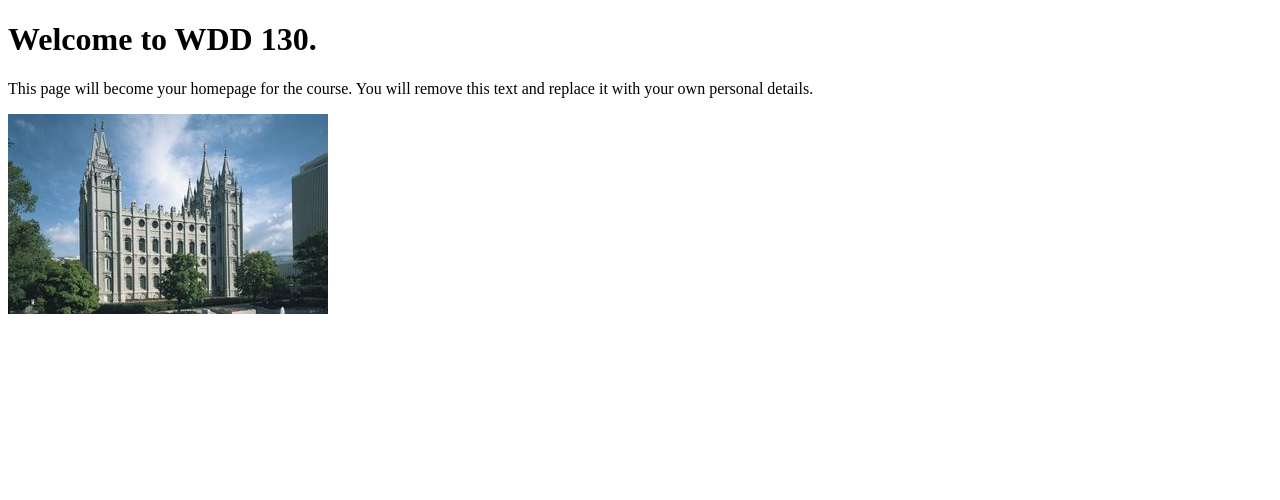
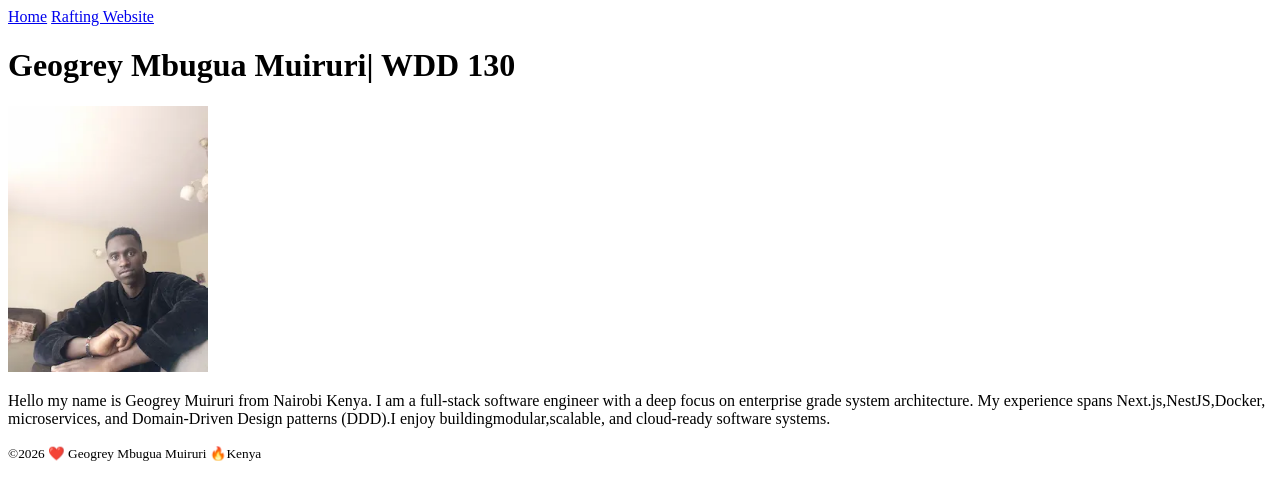
Before and after one commit to GeogreyMuiruri/wdd130, a plain HTML site: page index.html in a window 1280 px wide. Drawn offline with Linux system fonts and the light colour scheme.

Commit message:
imp;ements the homepage

```diff
--- a/index.html
+++ b/index.html
@@ -1,14 +1,43 @@
 <!DOCTYPE html>
 <html lang="en">
+
 <head>
     <meta charset="UTF-8">
     <meta name="viewport" content="width=device-width, initial-scale=1.0">
-    <title>WDD 130 | Personal Homepage</title>
+    <title>WDD 130 | Geogrey Mbugua Muiruri</title>
 </head>
+
 <body>
-    <h1>Welcome to WDD 130.</h1>
-    <p>This page will become your homepage for the course. You will remove this text and replace it with your own personal details.</p>
+    <header>
+        <nav>
+            <a href="#">Home</a>
+            <a href="wwr/">Rafting Website</a>
 
-    <img src="images/salt-lake-temple.jpg" alt="The Salt Lake Temple.">
+        </nav>
+
+    </header>
+
+    <main>
+        <h1>Geogrey Mbugua Muiruri| WDD 130</h1>
+        <img src="images/profile1.webp" alt="Profile Image." width="200">
+        <p>
+            Hello my name is Geogrey Muiruri from Nairobi Kenya. I am a full-stack software engineer
+            with a
+            deep focus on enterprise grade system architecture. My experience spans
+            Next.js,NestJS,Docker,
+            microservices, and Domain-Driven Design patterns (DDD).I enjoy buildingmodular,scalable,
+            and cloud-ready
+            software systems.
+        </p>
+
+    </main>
+
+    <footer>
+        <p><small>&copy;2026 ❤️ Geogrey Mbugua Muiruri 🔥Kenya</small></p>
+
+    </footer>
+
+
 </body>
+
 </html>
```
Also changed, not shown: images/profile1.webp (added), 1 other file.
